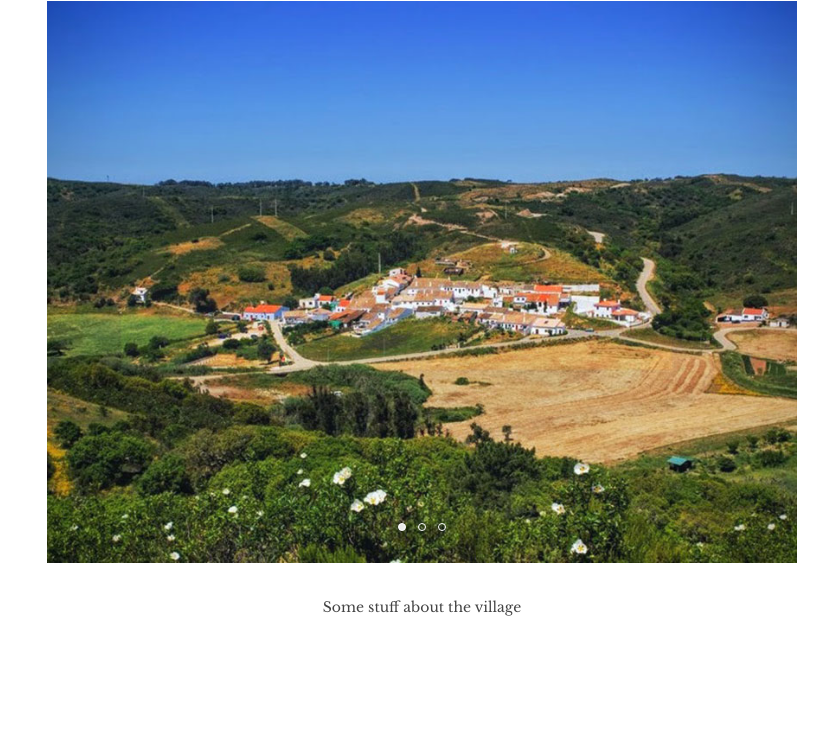
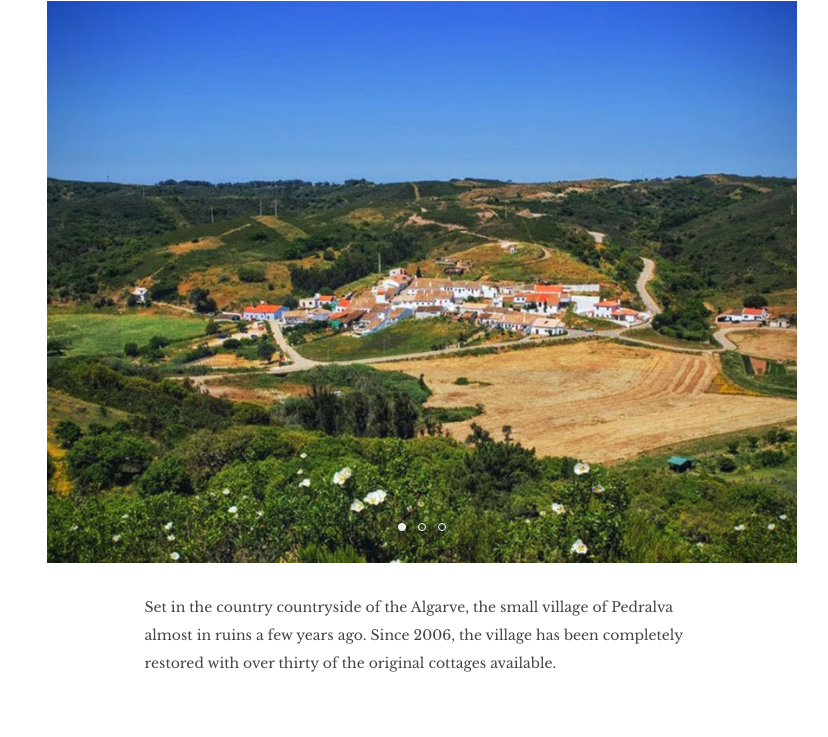
Before and after one commit to nburkley/wedding, a plain HTML site: page index.html in a window 1280 px wide. Shown: the part 3945-4682 px from the top of the page, without its empty margins (233-1061 px from the left). Drawn offline with nearby package versions, Linux system fonts and the light colour scheme.

Commit message:
Adding some more copy

```diff
--- a/index.html
+++ b/index.html
@@ -170,9 +170,9 @@
             </div>
 
             <div class="row">
-              <div class="col-md-6 col-md-offset-3 col-sm-10 col-sm-offset-1 text-center">
+              <div class="col-md-6 col-md-offset-3 col-sm-10 col-sm-offset-1">
                 <p>
-                  Some stuff about the village
+                  Set in the country countryside of the Algarve, the small village of Pedralva almost in ruins a few years ago. Since 2006, the village has been completely restored with over thirty of the original cottages available.
                 </p>
               </div>
             </div>
@@ -308,7 +308,7 @@
               <div class="col-sm-12 text-center">
                 <h1>Say you'll be there</h1>
                 <p>
-                  Please let us know if you can make it by<br> July 10th at the latest, preesh!
+                  Please let us know if you can make it by<br> June 1st 2016 at the latest.
                 </p>
               </div>
             </div>
```
